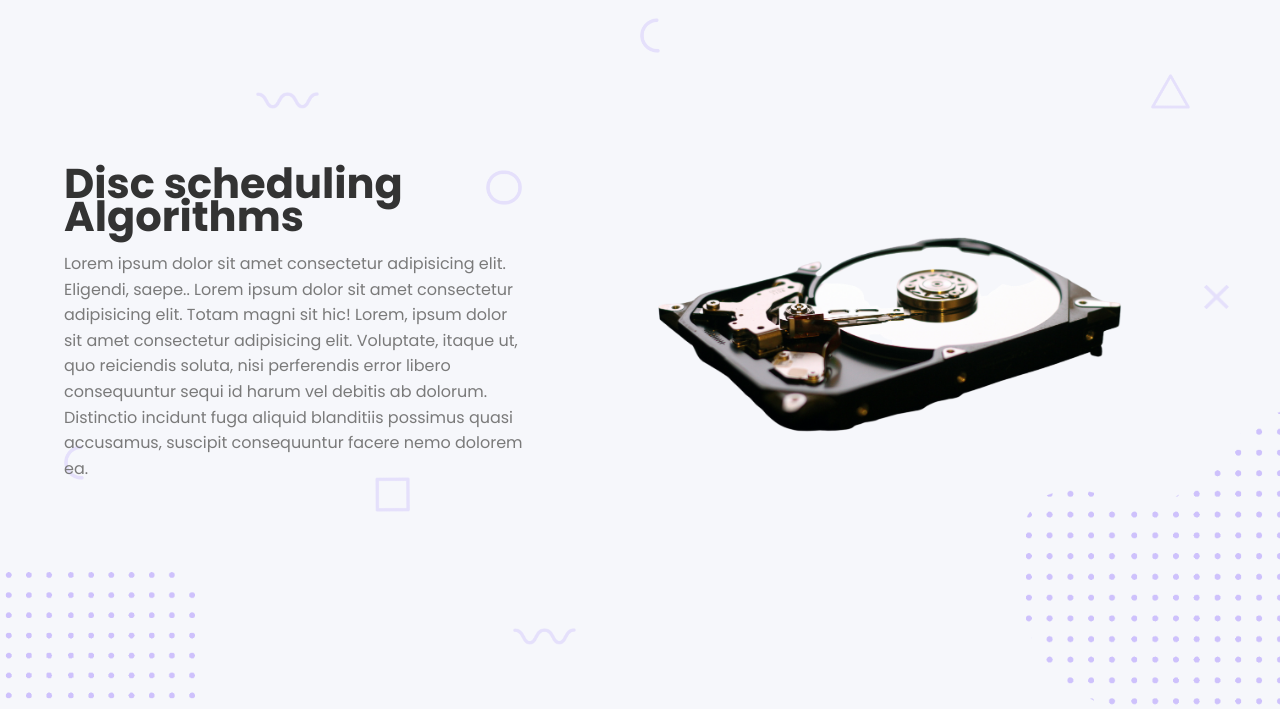
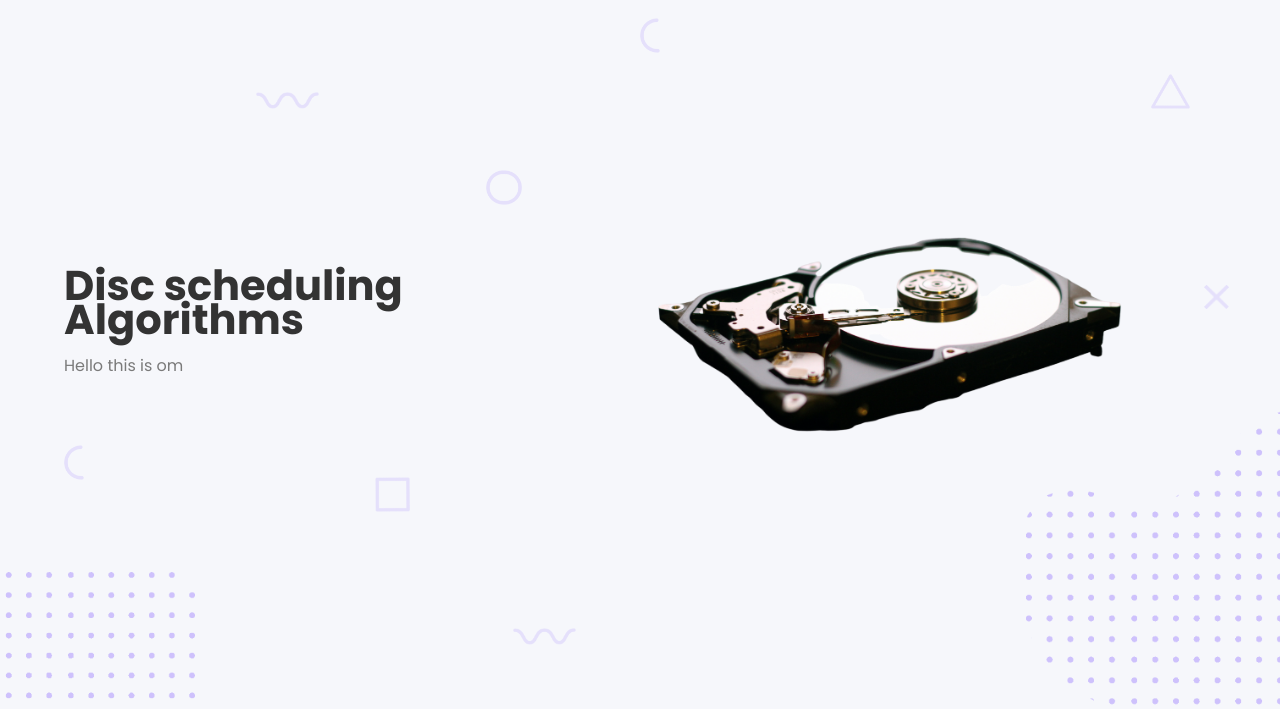
Before and after one commit to Cyber-Squid1/diskScheduling, a plain HTML site: page index.html in a window 1280 px wide. Shown: the part 91-800 px from the top of the page. Drawn offline with nearby package versions, Linux system fonts and the light colour scheme.

Commit message:
Update index.html

```diff
--- a/index.html
+++ b/index.html
@@ -88,10 +88,7 @@
             <div class="column-1">
               <h1 class="header-title">Disc scheduling Algorithms</h1>
               <p class="text">
-                Lorem ipsum dolor sit amet consectetur adipisicing elit. Eligendi, saepe.. Lorem ipsum
-                dolor sit amet consectetur adipisicing elit. Totam magni sit
-                hic! Lorem, ipsum dolor sit amet consectetur adipisicing elit. Voluptate, itaque ut, quo reiciendis soluta, nisi perferendis error libero consequuntur sequi
-                id harum vel debitis ab dolorum. Distinctio incidunt fuga aliquid blanditiis possimus quasi accusamus, suscipit consequuntur facere nemo dolorem ea.
+                Hello this is om
               </p>
 
             </div>
```
